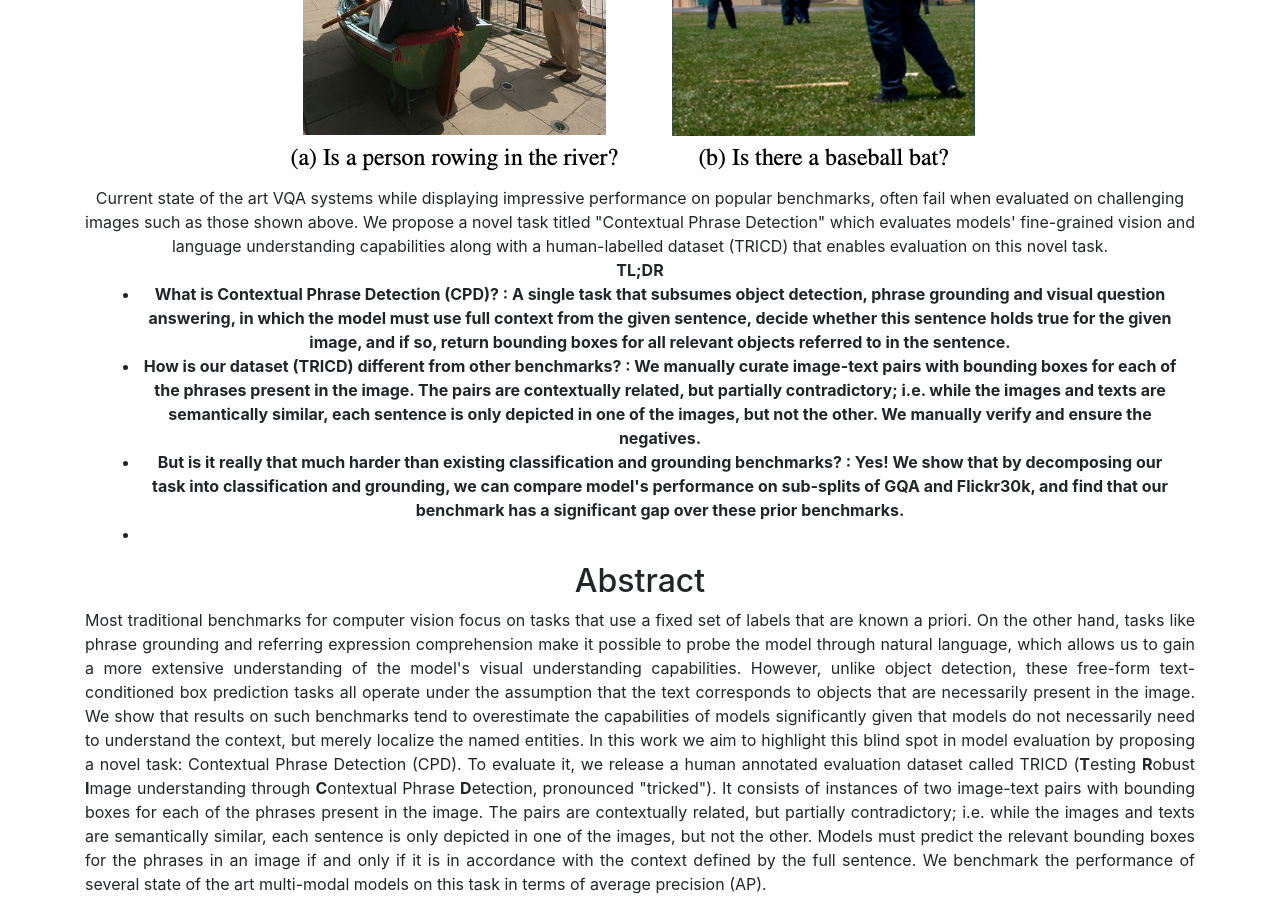
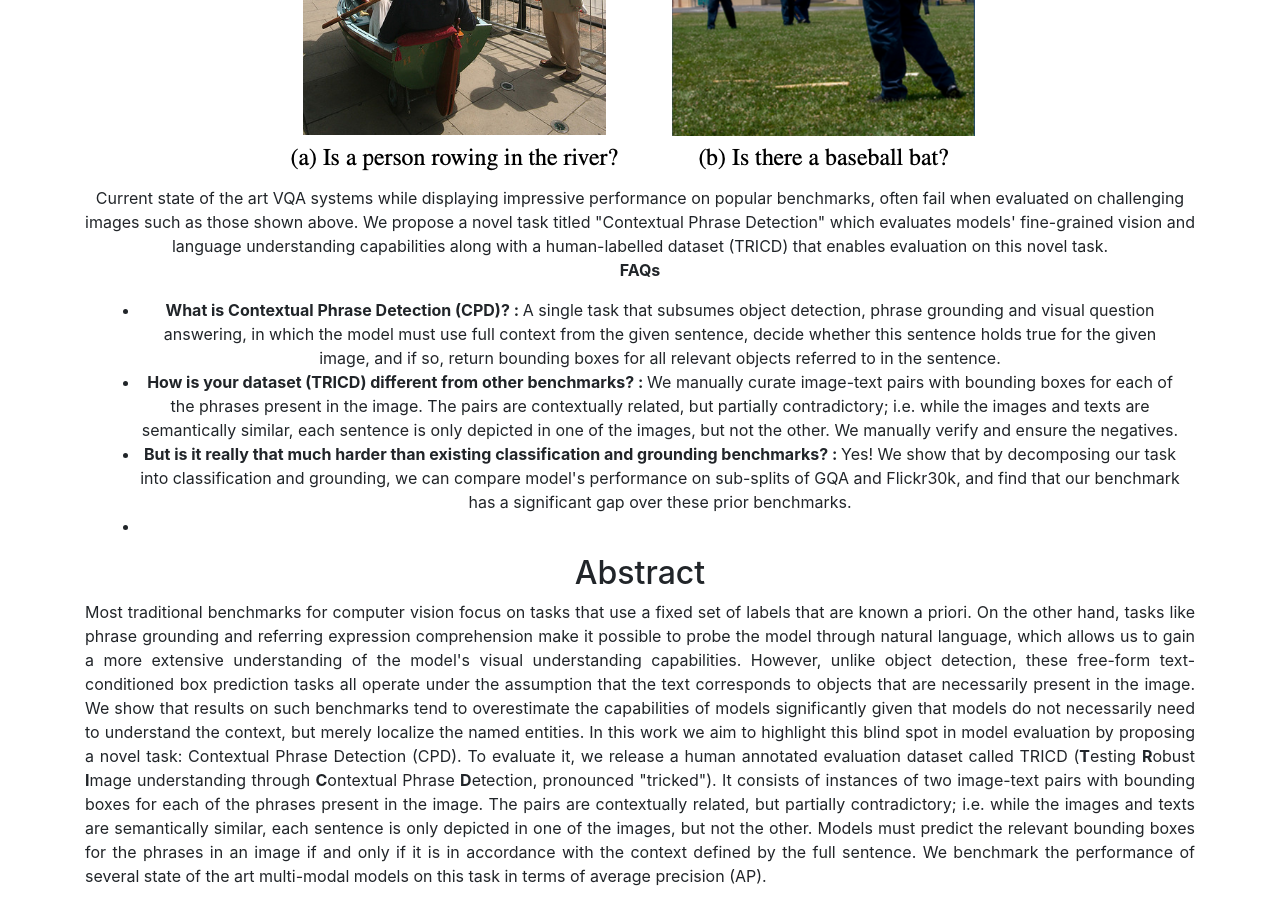
Before and after one commit to ashkamath/TRICD, a Jekyll site: the page built from index.html, in a window 1280 px wide and 900 px high, scrolled down 615 px. Built offline with Jekyll 4.4.1, drawn with Linux system fonts in a browser that asks for light colours; nearby versions of some CDN libraries.

Commit message:
Update main page

```diff
--- a/index.html
+++ b/index.html
@@ -119,12 +119,14 @@ layout: default
                       Current state of the art VQA systems while displaying impressive performance on popular benchmarks, often fail when evaluated on challenging images such as those shown above. We propose a novel task titled "Contextual Phrase Detection" which evaluates models' fine-grained vision and language understanding capabilities along with a human-labelled dataset (TRICD) that enables evaluation on this novel task.
 
 			 <div class="col-xl-12">
-                    <center><b>TL;DR </center>
+                    <center><b>FAQs</b> </center>
+			<p class="text-justify">
                     <ul>
-                     <li> What is Contextual Phrase Detection (CPD)? : A single task that subsumes object detection, phrase grounding and visual question answering, in which the model must use full context from the given sentence, decide whether this sentence holds true for the given image, and if so, return bounding boxes for all relevant objects referred to in the sentence.</li>
-                     <li> How is our dataset (TRICD) different from other benchmarks? : We manually curate image-text pairs with bounding boxes for each of the phrases present in the image. The pairs are contextually related, but partially contradictory; i.e. while the images and texts are semantically similar, each sentence is only depicted in one of the images, but not the other. We manually verify and ensure the negatives.
-		     <li> But is it really that much harder than existing classification and grounding benchmarks? : Yes! We show that by decomposing our task into classification and grounding, we can compare model's performance on sub-splits of GQA and Flickr30k, and find that our benchmark has a significant gap over these prior benchmarks.<li>
+                     <li> <b>What is Contextual Phrase Detection (CPD)? : </b> A single task that subsumes object detection, phrase grounding and visual question answering, in which the model must use full context from the given sentence, decide whether this sentence holds true for the given image, and if so, return bounding boxes for all relevant objects referred to in the sentence.</li>
+                     <li> <b>How is your dataset (TRICD) different from other benchmarks? : </b> We manually curate image-text pairs with bounding boxes for each of the phrases present in the image. The pairs are contextually related, but partially contradictory; i.e. while the images and texts are semantically similar, each sentence is only depicted in one of the images, but not the other. We manually verify and ensure the negatives.
+		     <li> <b>But is it really that much harder than existing classification and grounding benchmarks? : </b> Yes! We show that by decomposing our task into classification and grounding, we can compare model's performance on sub-splits of GQA and Flickr30k, and find that our benchmark has a significant gap over these prior benchmarks.<li>
                         </ul></b>
+			</p>
             </div>
 
 
```
